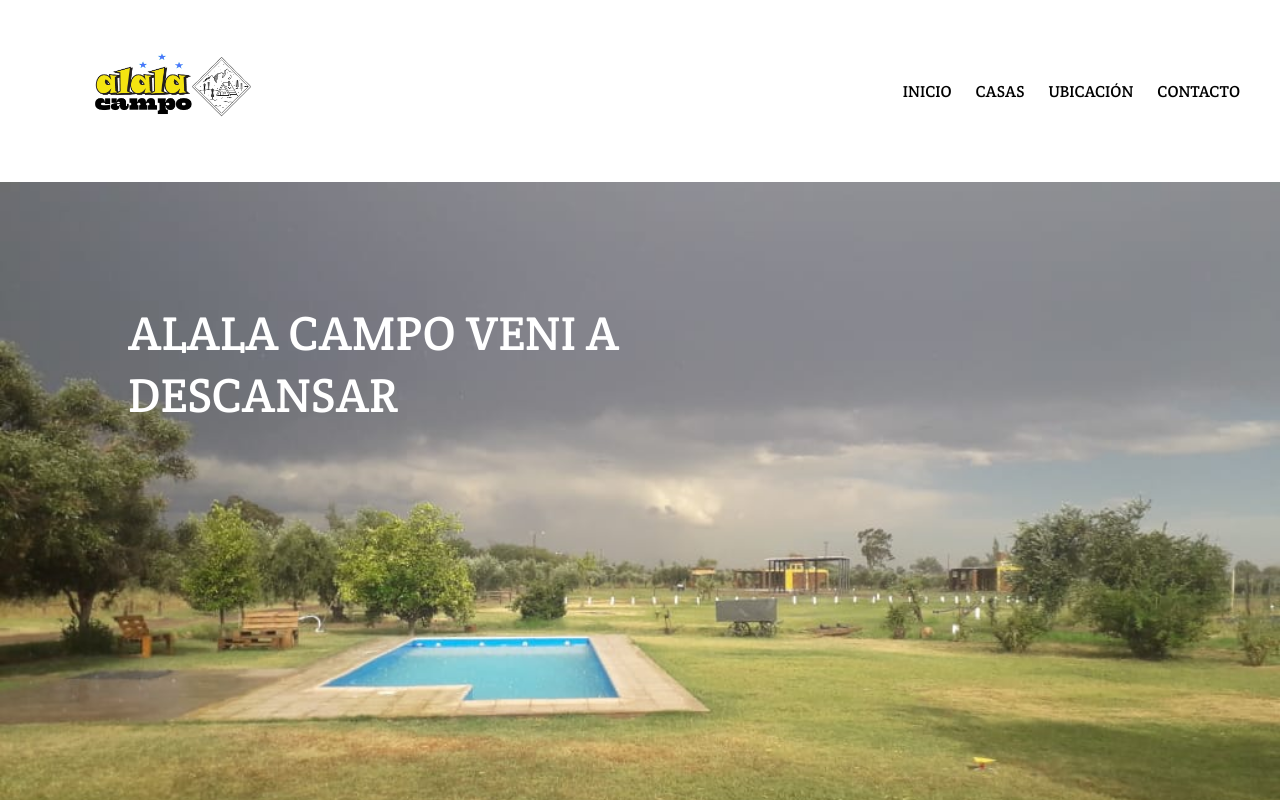
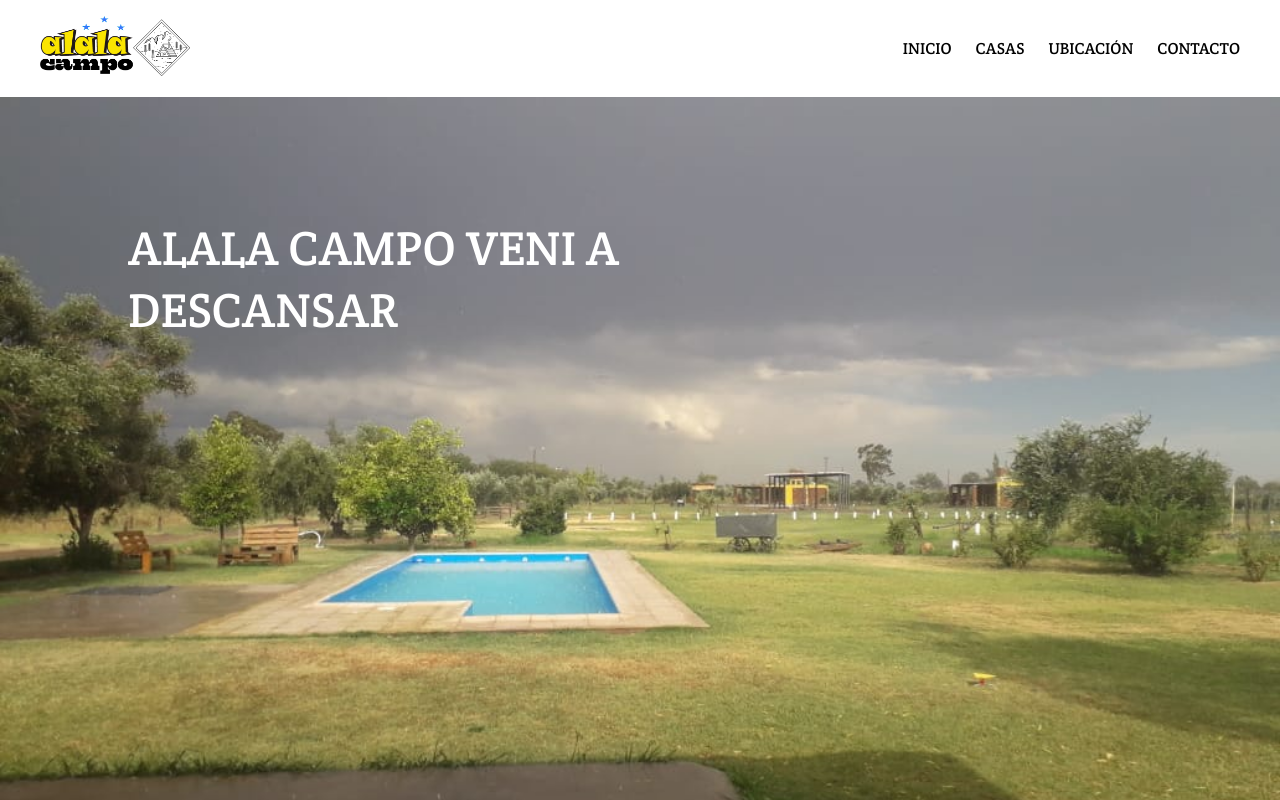
Before and after one commit to Facupelli/Alala-Campo, a React (Create React App) app in the folder client/: page / in a window 1280 px wide. Shown: the top 800 px of the page. Built offline with nearby package versions, Linux system fonts and the light colour scheme; no server answers.

Commit message:
logo update

```diff
--- a/client/src/components/Nav/Nav.jsx
+++ b/client/src/components/Nav/Nav.jsx
@@ -1,6 +1,6 @@
 import React from "react";
 import s from "./Nav.module.scss";
-import logo from '../../media/logo/logoooo.png'
+import logo from '../../media/logo/alalaLogo.png'
 
 export const Nav = ({
   handleInicioClick,
--- a/client/src/components/Nav/Nav.module.scss
+++ b/client/src/components/Nav/Nav.module.scss
@@ -7,12 +7,11 @@ nav {
 
 .logo {
   margin-right: auto;
-  font-weight: bold;
-  font-size: 1.5rem;
-
+  // font-weight: bold;
+  // font-size: 1.5rem;
 
   img {
-    width: 250px;
+    width: 150px;
   }
 }
 
@@ -25,7 +24,7 @@ nav {
 }
 
 .container2 {
-  padding: 2rem 0;
+  padding: 1rem 0;
   display: flex;
   justify-content: end;
   align-items: center;
```
Also changed, not shown: client/src/media/logo/alalaLogo.png (added).
